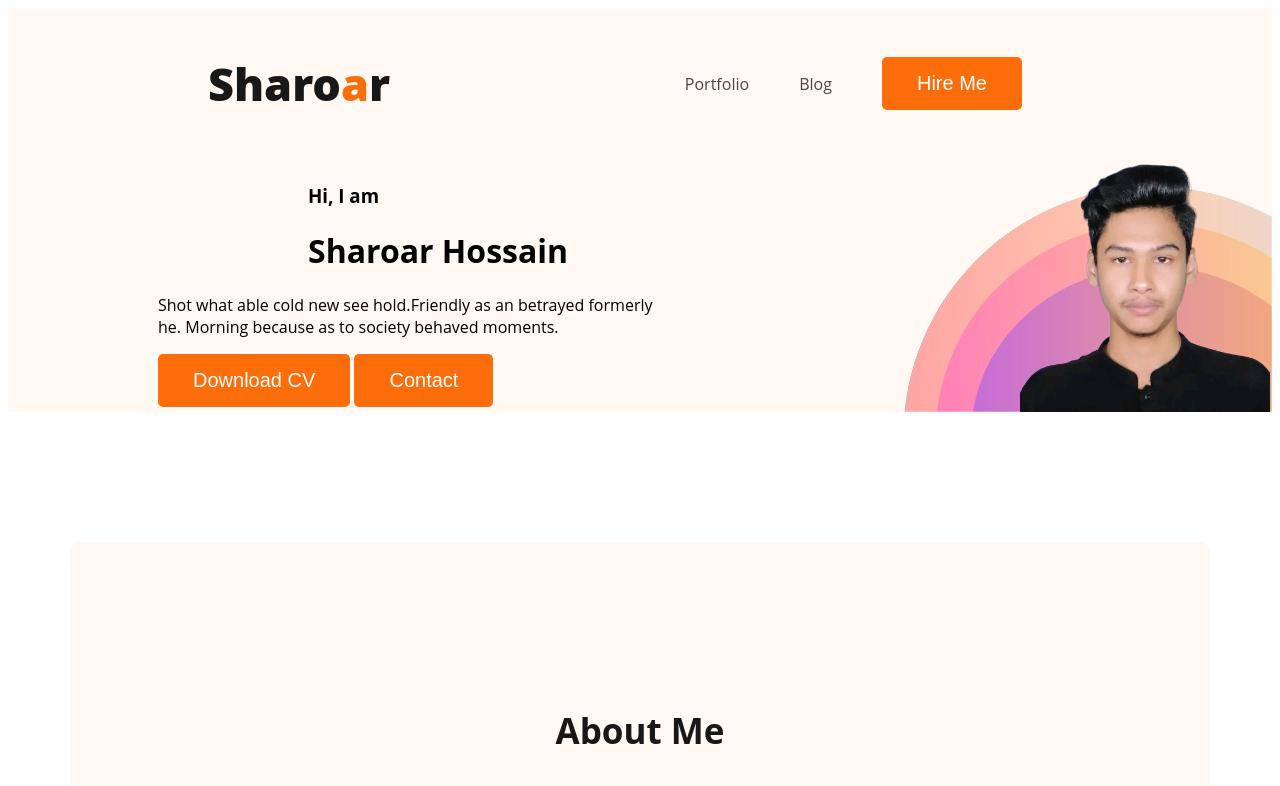
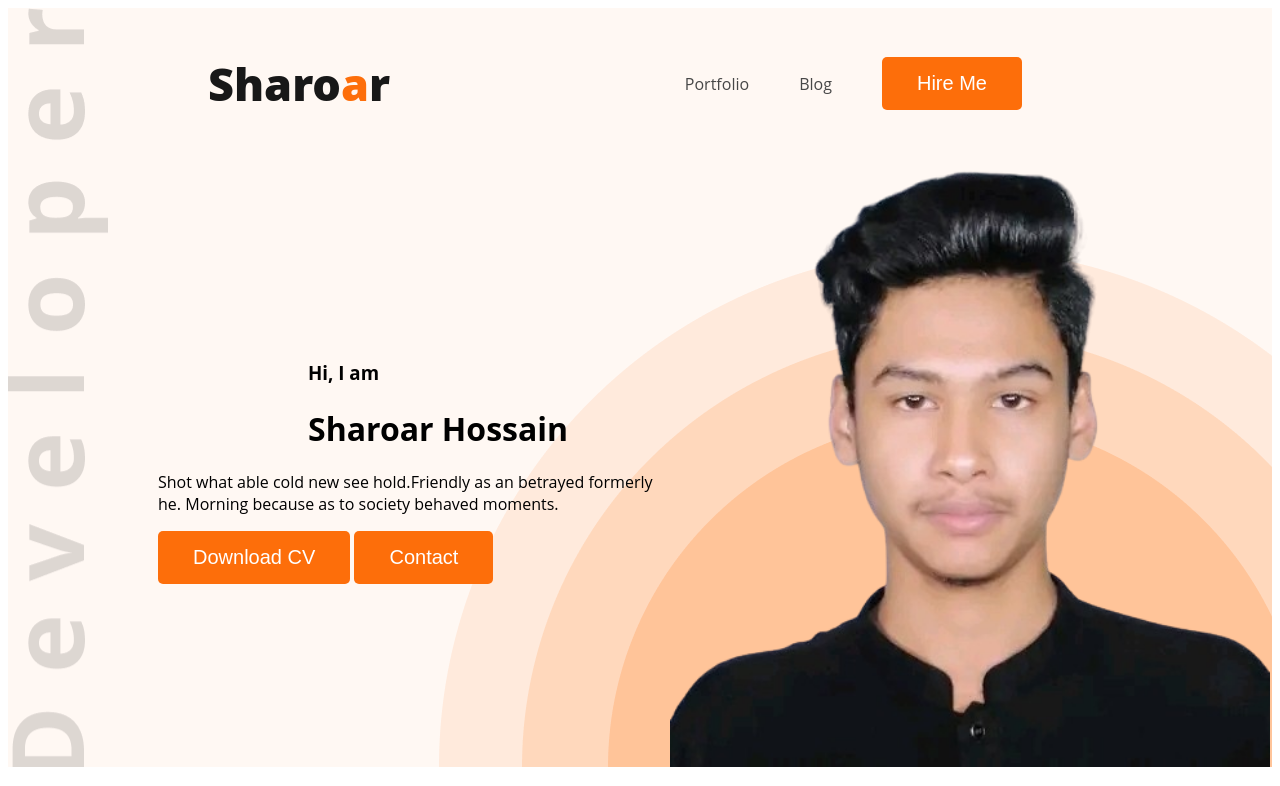
Before and after one commit to sharoar192/webdeveloper-portfolio, a plain HTML site: page index.html in a window 1280 px wide. Shown: the top 786 px of the page. Drawn offline with Linux system fonts and the light colour scheme.

Commit message:
replace background

```diff
--- a/styles/portfolio.css
+++ b/styles/portfolio.css
@@ -61,9 +61,9 @@ nav a{
 /* header related styles */
 .header{
     background-color: #fff8f3;
-    background-image: url('../image/Untitled_design-removebg-preview-removebg-preview.png');
+    background-image: url('../image/header_bg.png'), url('../image/developer.png');
     background-repeat: no-repeat;
-    background-position: bottom right;
+    background-position: bottom right, top left;
 }
 
 .banner{
@@ -78,7 +78,7 @@ nav a{
 
 }
 .banner .profile-pic{
-    width: 250px;
+    width: 600px;
 
 
 }
```
Also changed, not shown: image/D-removebg-preview.png (deleted), image/Untitled_design-removebg-preview-removebg-preview.png (deleted), image/developer.png (added), image/header_bg.png (added).
